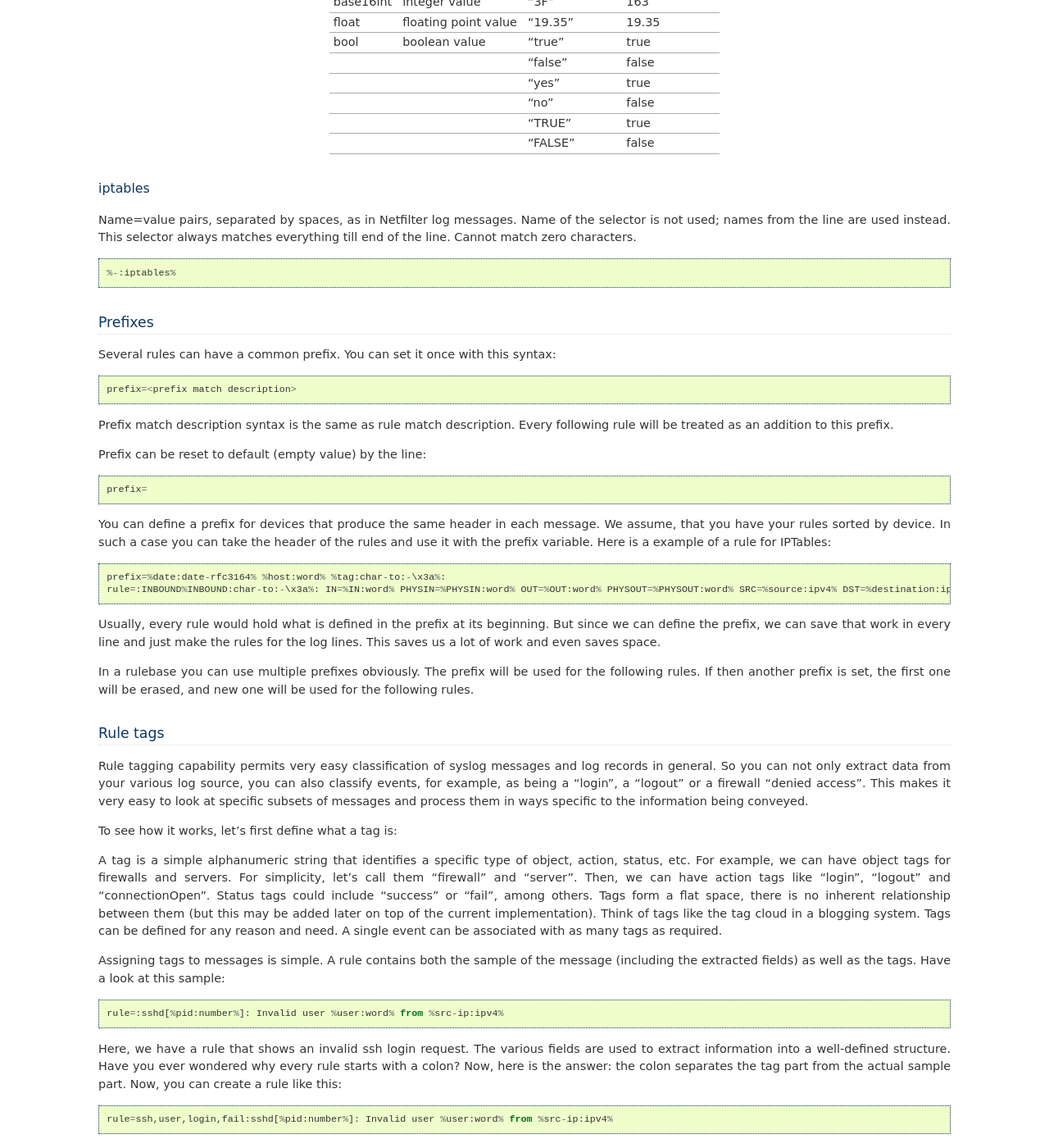
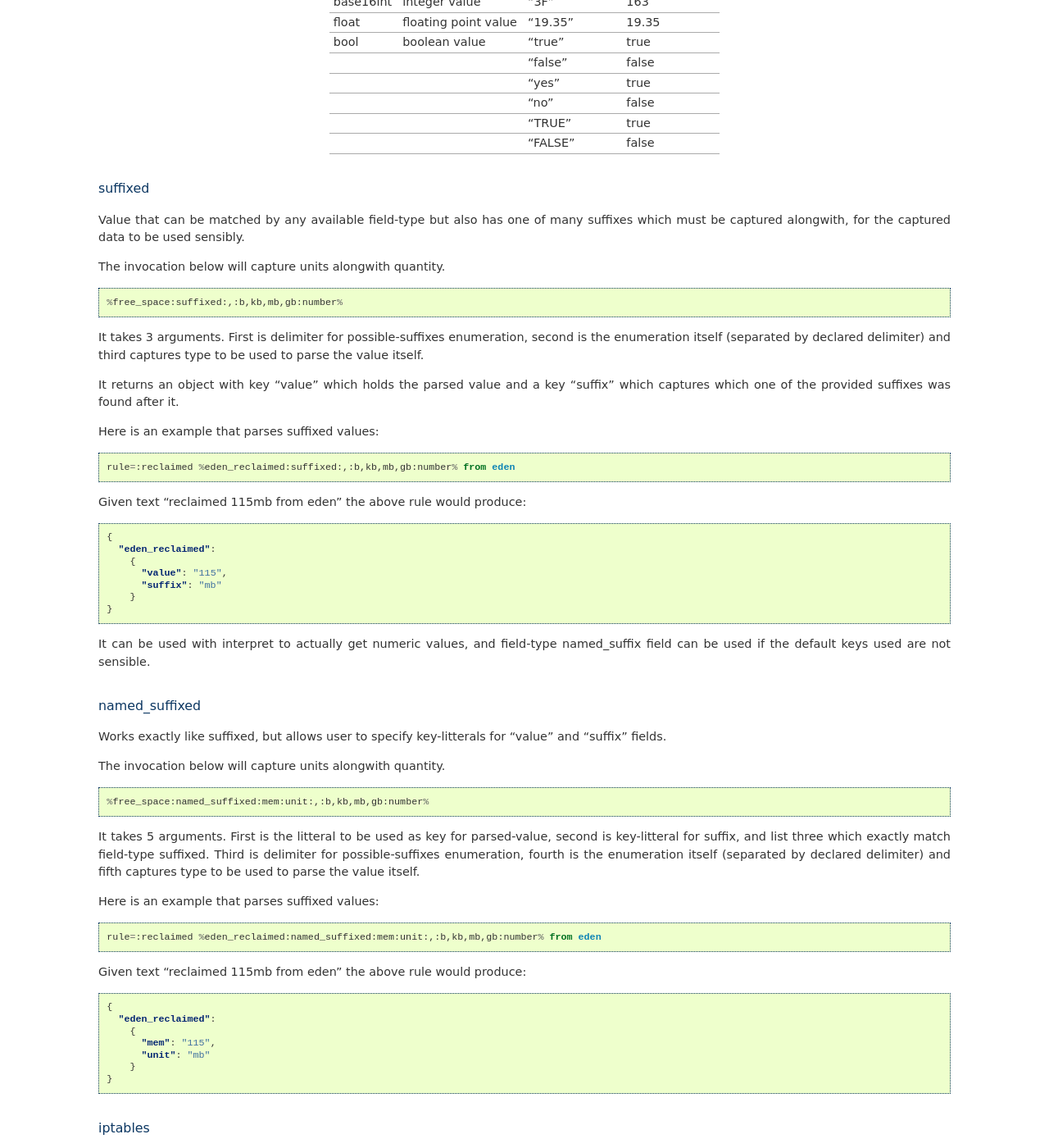
Before and after one commit to rsyslog/liblognorm, a Sphinx documentation site: the page built from doc/configuration.rst, in a window 1280 px wide and 1400 px high, scrolled down 7637 px. Shown: the whole window at 82% size. Built offline with Sphinx 7.4.7, drawn with Linux system fonts in a browser that asks for light colours.

Commit message:
updated doc for suffixed and typed_suffixed

```diff
--- a/doc/configuration.rst
+++ b/doc/configuration.rst
@@ -529,6 +529,86 @@ Here is a table of supported interpretation:
 |           |                      | "FALSE"       | false          |
 +-----------+----------------------+---------------+----------------+
 
+suffixed
+########
+
+Value that can be matched by any available field-type but also has one
+of many suffixes which must be captured alongwith, for the captured data
+to be used sensibly.
+
+The invocation below will capture units alongwith quantity.
+
+::
+
+    %free_space:suffixed:,:b,kb,mb,gb:number%
+
+It takes 3 arguments. First is delimiter for possible-suffixes enumeration,
+second is the enumeration itself (separated by declared delimiter) and third
+captures type to be used to parse the value itself.
+
+It returns an object with key "value" which holds the parsed value and
+a key "suffix" which captures which one of the provided suffixes was found
+after it.
+
+Here is an example that parses suffixed values:
+
+::
+
+    rule=:reclaimed %eden_reclaimed:suffixed:,:b,kb,mb,gb:number% from eden
+
+Given text "reclaimed 115mb from eden" the
+above rule would produce:
+
+.. code-block:: json
+
+  {
+    "eden_reclaimed":
+      {
+        "value": "115",
+        "suffix": "mb"
+      }
+  }
+
+It can be used with interpret to actually get numeric values, and field-type
+named_suffix field can be used if the default keys used are not sensible.
+
+named_suffixed
+##############
+
+Works exactly like suffixed, but allows user to specify key-litterals for "value"
+and "suffix" fields.
+
+The invocation below will capture units alongwith quantity.
+
+::
+
+    %free_space:named_suffixed:mem:unit:,:b,kb,mb,gb:number%
+
+It takes 5 arguments. First is the litteral to be used as key for parsed-value,
+second is key-litteral for suffix, and list three which exactly match field-type
+suffixed. Third is delimiter for possible-suffixes enumeration,
+fourth is the enumeration itself (separated by declared delimiter)
+and fifth captures type to be used to parse the value itself.
+
+Here is an example that parses suffixed values:
+
+::
+
+    rule=:reclaimed %eden_reclaimed:named_suffixed:mem:unit:,:b,kb,mb,gb:number% from eden
+
+Given text "reclaimed 115mb from eden" the
+above rule would produce:
+
+.. code-block:: json
+
+  {
+    "eden_reclaimed":
+      {
+        "mem": "115",
+        "unit": "mb"
+      }
+  }
+
 
 iptables
 ########
```
